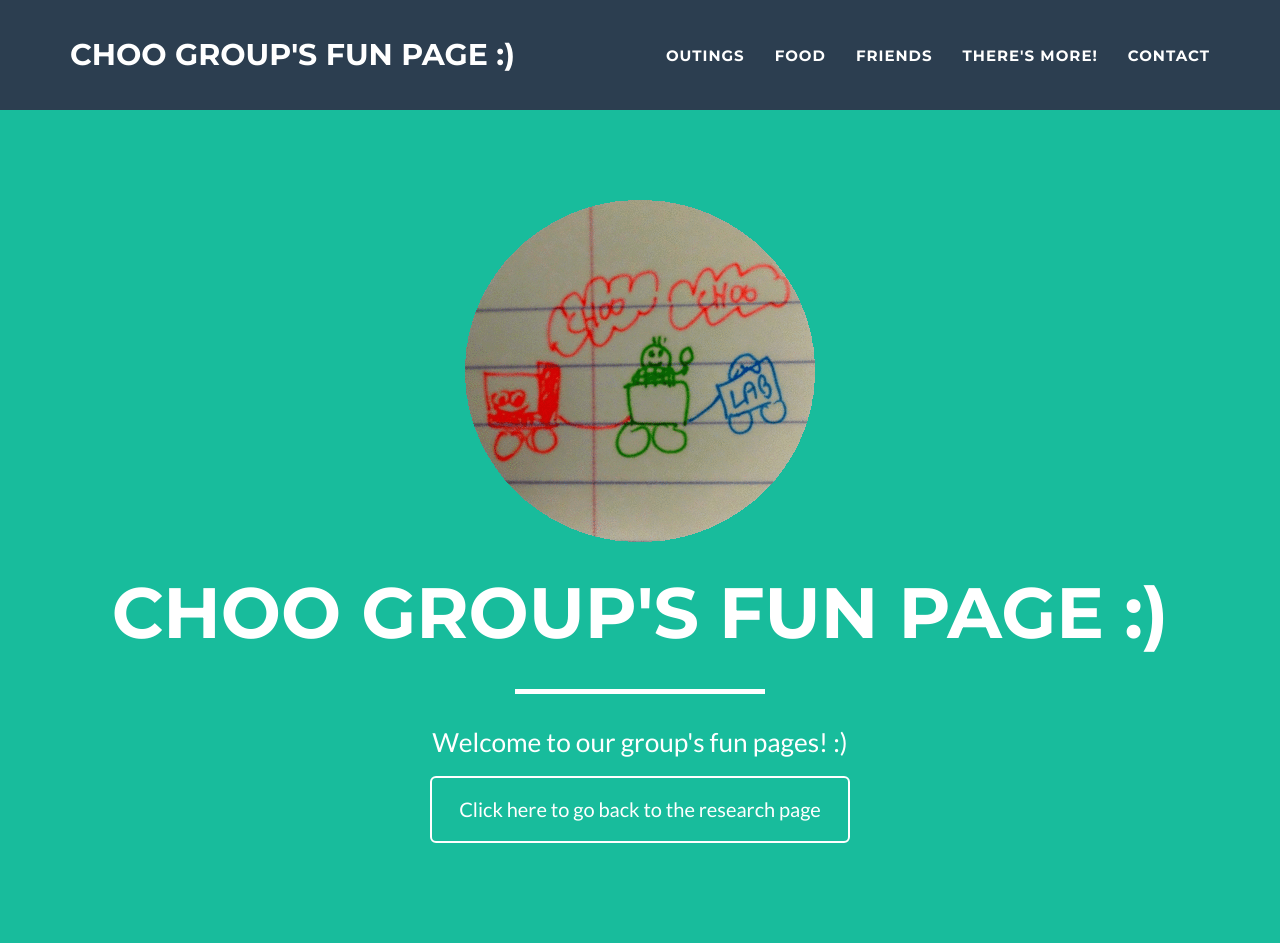
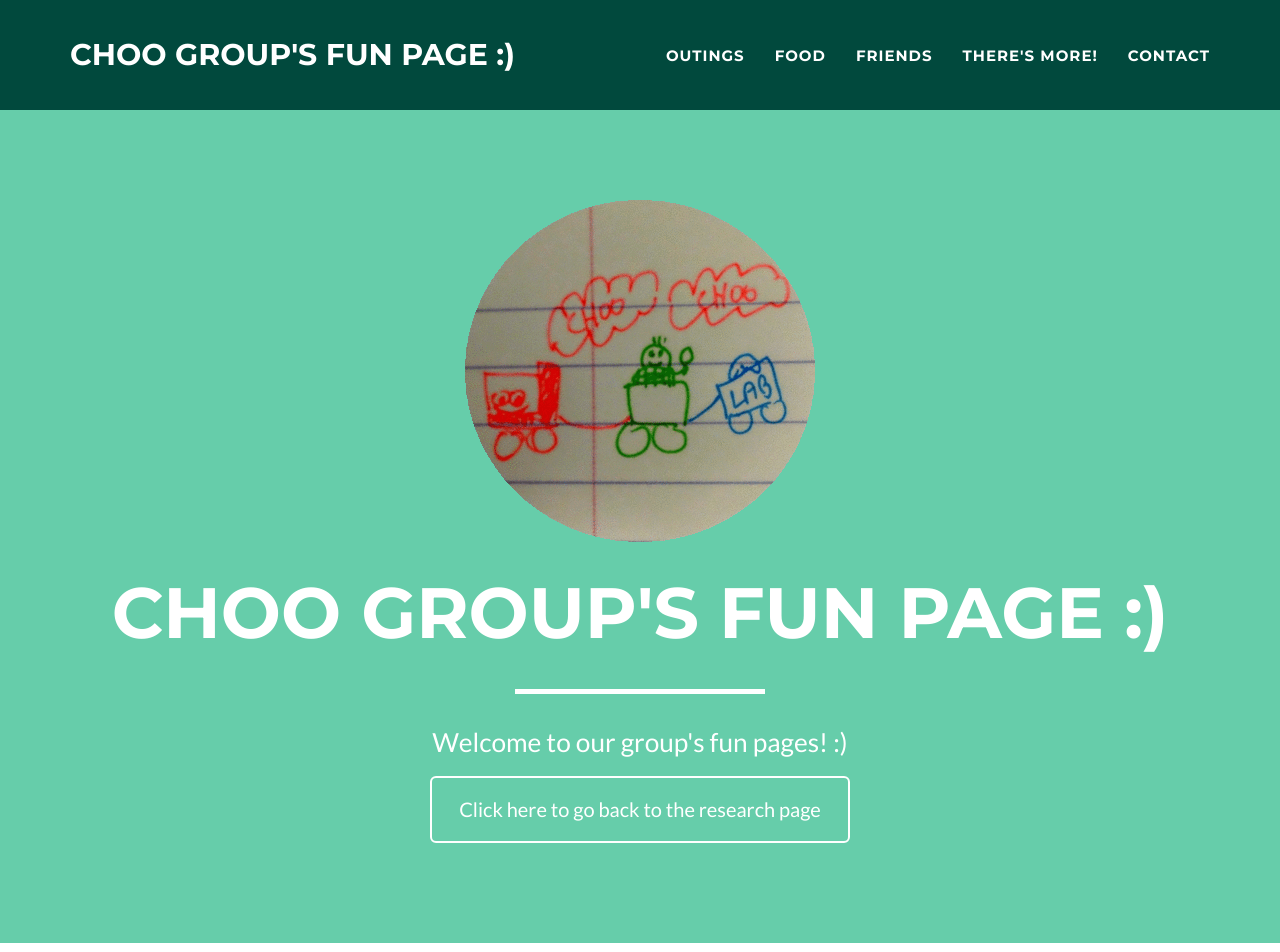
Before and after one commit to ilikecookiee/ilikecookiee.github.io, a Jekyll site: the page built from index.html, in a window 1280 px wide and 1400 px high. Shown: the top 952 px of the window. Built offline with Jekyll 4.4.1, drawn with Linux system fonts in a browser that asks for light colours.

Commit message:
Initial commit

```diff
--- a/_config.yml
+++ b/_config.yml
@@ -6,8 +6,8 @@ description: Fun pages for Choo Group!
 
 # Color settings (hex-codes without the leading hash-tag)
 color:
-  primary: 18bc9c #80B3FF
-  secondary: 2c3e50 #FD6E8A
+  primary: 66cdaa #18bc9c #80B3FF
+  secondary:  01493d #2c3e50 #FD6E8A
   secondary-dark: 233140 #A2122F
 
 # Footer settings
```
Also changed, not shown: 2 other files.
